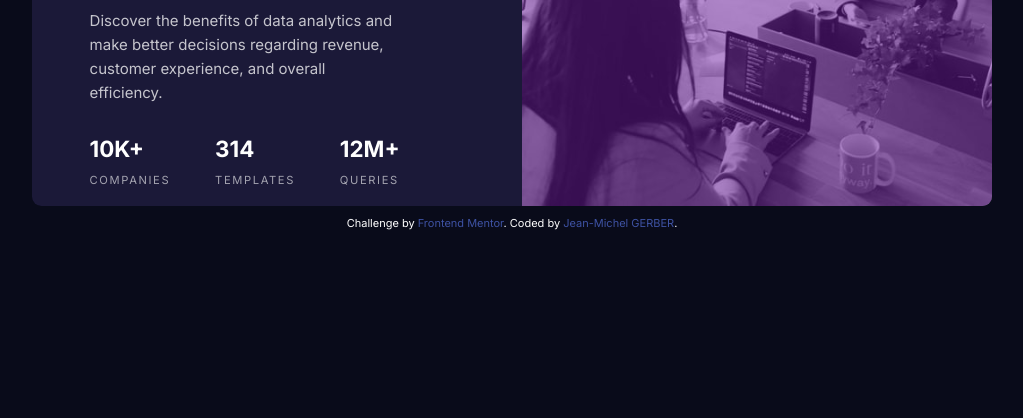
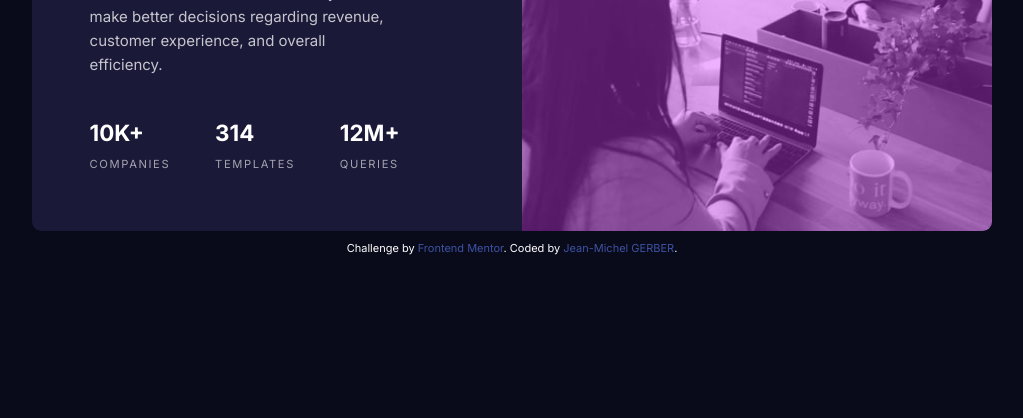
Before and after one commit to jmgerber/Frontend_mentor_01, a website: page index.html in a window 1280 px wide. Shown: the part 382-800 px from the top of the page, without its empty margins (128-1151 px from the left). Drawn offline with Linux system fonts and the light colour scheme.

Commit message:
Correction d'un problème avec l'image

```diff
--- a/index.html
+++ b/index.html
@@ -14,7 +14,7 @@
   <link rel="preconnect" href="https://fonts.gstatic.com">
   <link href="https://fonts.googleapis.com/css2?family=Inter:wght@400;700&family=Lexend+Deca&display=swap"
     rel="stylesheet">
-  <link rel="stylesheet" href="./public/css/style.css">
+  <link rel="stylesheet" href="./public/prefixed/style.css">
 </head>
 
 <body>
--- a/sass/main.scss
+++ b/sass/main.scss
@@ -24,7 +24,7 @@ section {
   width: 75%;
   display: flex;
   background-color: hsl(244, 38%, 16%);
-  height: 400px;
+  height: 450px;
   margin-bottom: 10px;
   @media (max-width: 900px) {
     flex-direction: column;
@@ -43,7 +43,7 @@ section {
     align-items: center;
   }
   h1 {
-    font-family: 'Lexend Deca', sans-serif;
+    font-family: 'Inter', sans-serif;
     font-size: 2rem;
     margin-bottom: 25px;
     font-weight: 700;
@@ -60,6 +60,7 @@ section {
   }
   &__paragraph {
     width: 85%;
+    height: 100%;
     display: flex;
     flex-direction: column;
     justify-content: space-between;
@@ -69,7 +70,6 @@ section {
     & > p {
       color: hsla(0, 0%, 100%, 0.75);
       line-height: 1.5rem;
-      margin-bottom: 30px;
       @media (max-width: 1060px) {
         font-size: 0.9rem;
       }
@@ -107,28 +107,23 @@ section {
 }
 .image-section {
   width: 49%;
+  position: relative;
   @media (max-width: 900px) {
     width: 100%;
   }
   &::after {
     display: block;
     content: "";
-    height: 101%;
+    height: 100%;
     width: 100%;
-    background-color: rgba(108, 26, 160, 0.5);
-    position: relative;
-    top: -101%;
-    @media (max-width: 600px) {
-      top: -102%;
-    }
+    background-color: hsla(286, 100%, 62%, 0.4);
+    position: absolute;
+    top: 0;
   }
   img {
     object-fit: cover;
     height: 100%;
     width: 100%;
-    position: relative;
-    left: 0;
-    top: 0;
   }
 }
 .attribution {
```
Also changed, not shown: public/css/style.css, public/prefixed/style.css, 1 other file.
